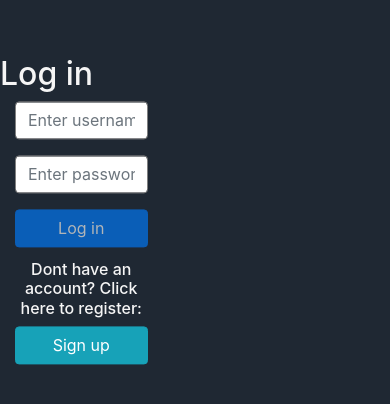
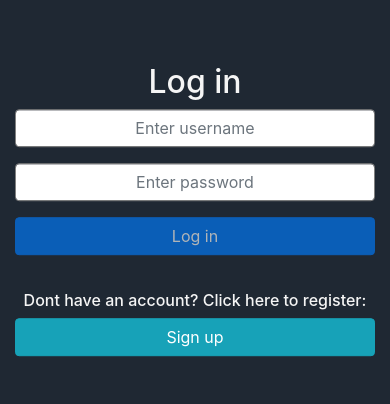
Before and after one commit to jtaaka/maisteluapp, a React (Create React App) app: page /login in a window 390 px wide. Shown: the part 128-532 px from the top of the page. Built offline with nearby package versions, Linux system fonts and the light colour scheme.

Commit message:
Fixed signup and login page layout
-Works correctly now on mobile and on desktop.

```diff
--- a/src/components/login/login.jsx
+++ b/src/components/login/login.jsx
@@ -66,10 +66,12 @@ class Login extends Component {
         <Form onSubmit={this.handleSubmit}>
           <Form.Group controlId="username">
             <Row className="justify-content-md-center">
-              <h2>Log in</h2>
+              <Col xs={12}  xl={5}>
+                <h2 id="loginSignupHeader">Log in</h2>
+              </Col>
             </Row>
             <Row className="justify-content-md-center">
-              <Col xs={5}>
+              <Col xs={12}  xl={5}>
                 <Form.Control
                   type="text"
                   placeholder="Enter username"
@@ -80,7 +82,7 @@ class Login extends Component {
           </Form.Group>
           <Form.Group controlId="password">
             <Row className="justify-content-md-center">
-              <Col xs={5}>
+              <Col xs={12}  xl={5}>
                 <Form.Control
                   type="password"
                   placeholder="Enter password"
@@ -90,7 +92,7 @@ class Login extends Component {
             </Row>
           </Form.Group>
           <Row className="justify-content-md-center">
-            <Col xs={5}>
+            <Col xs={12} xl={5}>
               <Button
                 variant ="primary"
                 block
--- a/src/components/signup/signup.jsx
+++ b/src/components/signup/signup.jsx
@@ -43,10 +43,12 @@ class Signup extends Component {
       <Form onSubmit={this.handleSubmit}>
         <Form.Group controlId="username">
           <Row className="justify-content-md-center">
-            <h2>Sign up</h2>
+            <Col xs={12}  xl={5}>
+              <h2 id="loginSignupHeader">Sign up</h2>
+            </Col>
           </Row>
           <Row className="justify-content-md-center">
-            <Col xs={5}>
+            <Col xs={12}  xl={5}>
               <Form.Control
                 type="text"
                 placeholder="Enter username"
@@ -57,7 +59,7 @@ class Signup extends Component {
         </Form.Group>
         <Form.Group controlId="password">
           <Row className="justify-content-md-center">
-            <Col xs={5}>
+            <Col xs={12}  xl={5}>
               <Form.Control
                 type="password"
                 placeholder="Enter password"
@@ -67,7 +69,7 @@ class Signup extends Component {
           </Row>
         </Form.Group>
         <Row className="justify-content-md-center">
-          <Col xs={5}>
+          <Col xs={12}  xl={5}>
             <Button
               variant ="primary"
               block
--- a/src/pages/loginAndSignup/loginAndSignup.css
+++ b/src/pages/loginAndSignup/loginAndSignup.css
@@ -10,8 +10,9 @@
     transform: translate(-50%, -50%);
 }
 
-h2 {
+#loginSignupHeader {
     color: #f5f5f5;
+    text-align:center;
 }
 
 h6 {
--- a/src/pages/loginAndSignup/loginAndSignup.jsx
+++ b/src/pages/loginAndSignup/loginAndSignup.jsx
@@ -47,7 +47,7 @@ class LoginAndSignup extends Component {
       <Container>
         {currentForm}
         <Row className="justify-content-md-center">
-          <Col xs={5}><h6>{this.state.header6Text}</h6>
+          <Col xl={5} xs={12}><h6>{this.state.header6Text}</h6>
             <Button variant ="info" onClick={this.switchForms} block>{this.state.switchFormsBtnText}
             </Button>
           </Col>
```
